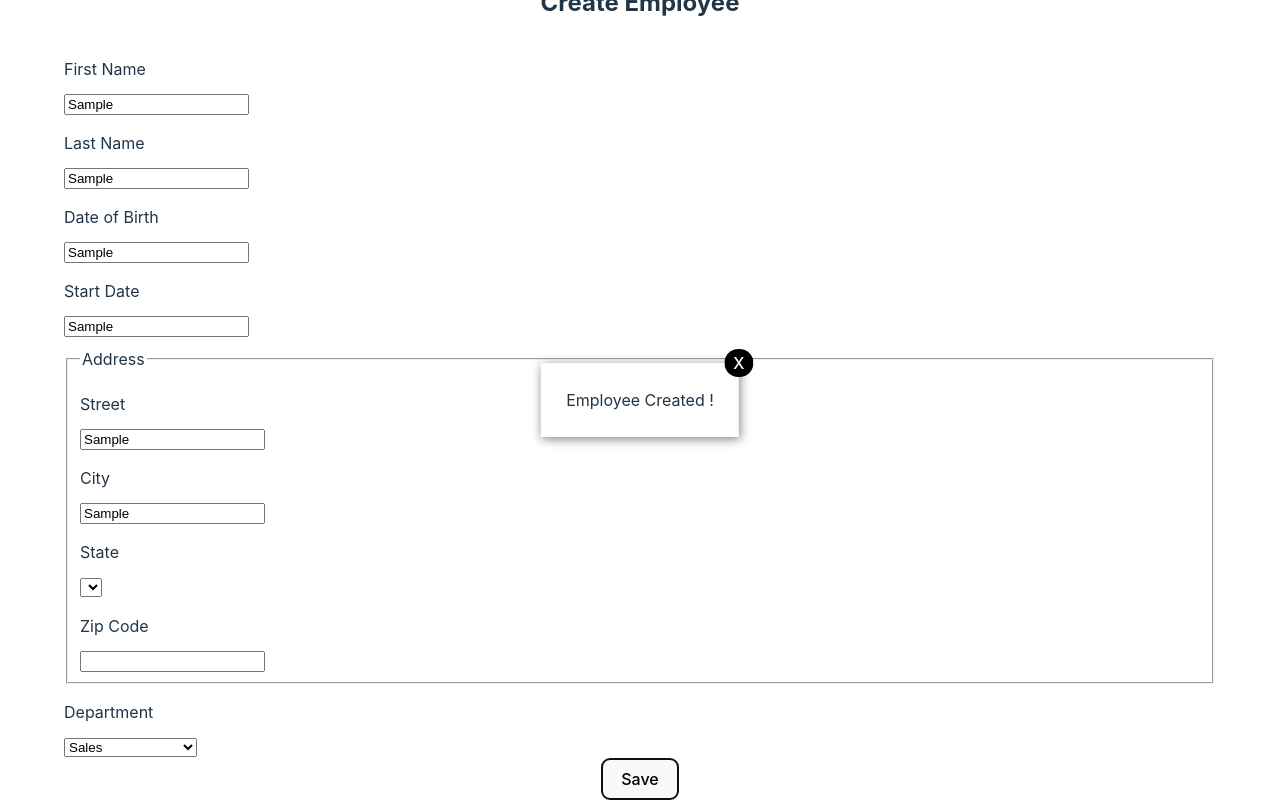
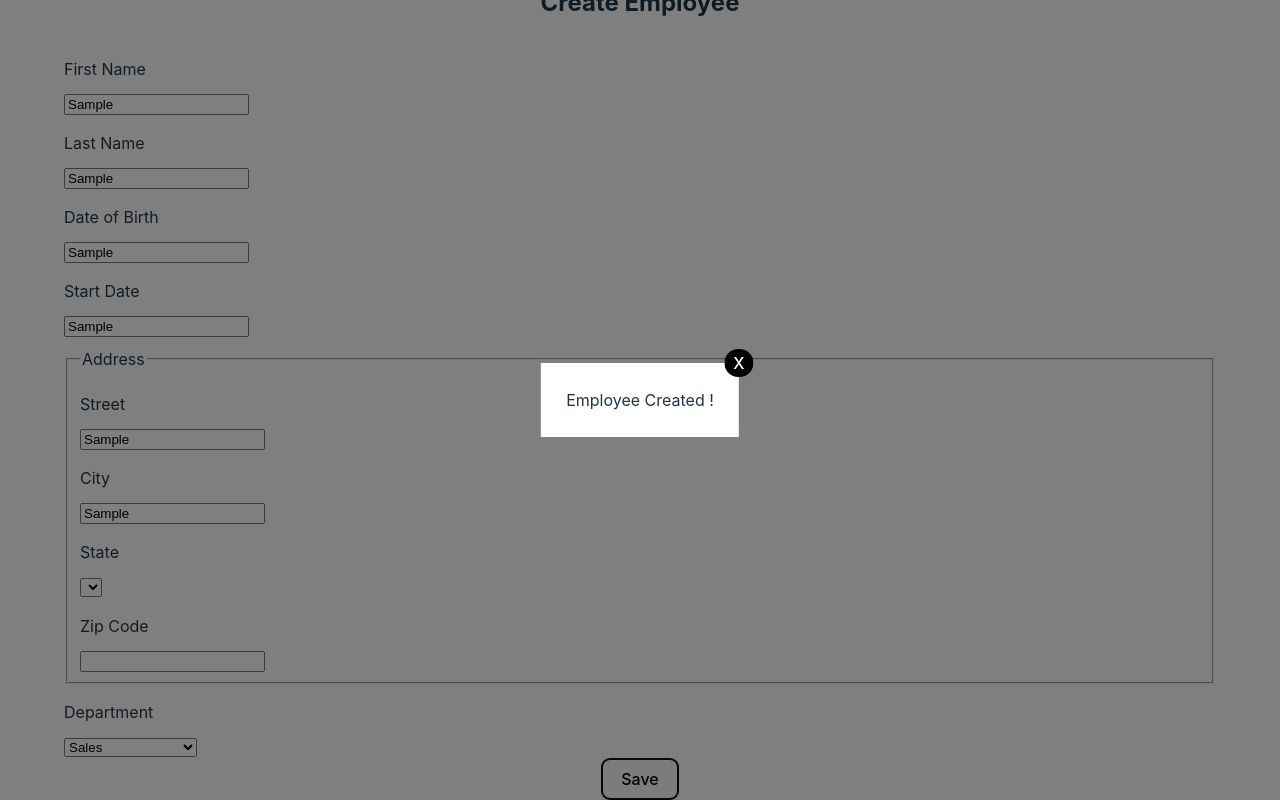
Before and after one commit to DamienBELGHIT/HRnet, a React (Vite) app: page / in a window 1280 px wide. Both pictures are taken after typing "Sample", "Sample", "Sample", "Sample", "Sample", "Sample" into the empty fields and a click on the button "Save". Shown: the part 184-984 px from the top of the page. Built offline with nearby package versions, Linux system fonts and the light colour scheme.

Commit message:
Modal can close

```diff
--- a/src/components/Modal/index.css
+++ b/src/components/Modal/index.css
@@ -19,3 +19,13 @@
   border-radius: 50px;
   line-height: 20px;
 }
+
+#grey-bg {
+  position: fixed;
+  top: 0;
+  left: 0;
+  width: 100%;
+  height: 100%;
+  background: black;
+  opacity: 0.5;
+}
--- a/src/components/Modal/index.jsx
+++ b/src/components/Modal/index.jsx
@@ -1,19 +1,22 @@
 import "./index.css"
 
-export default function Modal({ children, visible }) {
+export default function Modal({ children, visible, setVisible }) {
   return visible ? (
+    <div>
+      <div id="grey-bg"></div>
       <div className="modal">
         <button
           className="close-modal"
           onClick={() => {
-          visible = false
+            setVisible(false)
           }}
         >
           X
         </button>
         {children}
       </div>
+    </div>
   ) : (
-    <div></div>
+    ""
   )
 }
--- a/src/pages/NewEmployee/index.jsx
+++ b/src/pages/NewEmployee/index.jsx
@@ -54,7 +54,9 @@ export default function NewEmployee() {
         </form>
         <button onClick={() => setModalVisible(true)}>Save</button>
       </div>
-      <Modal visible={modalVisible}>Employee Created !</Modal>
+      <Modal visible={modalVisible} setVisible={setModalVisible}>
+        Employee Created !
+      </Modal>
     </main>
   )
 }
```
Lines whose indentation alone changed are shown as unchanged.
